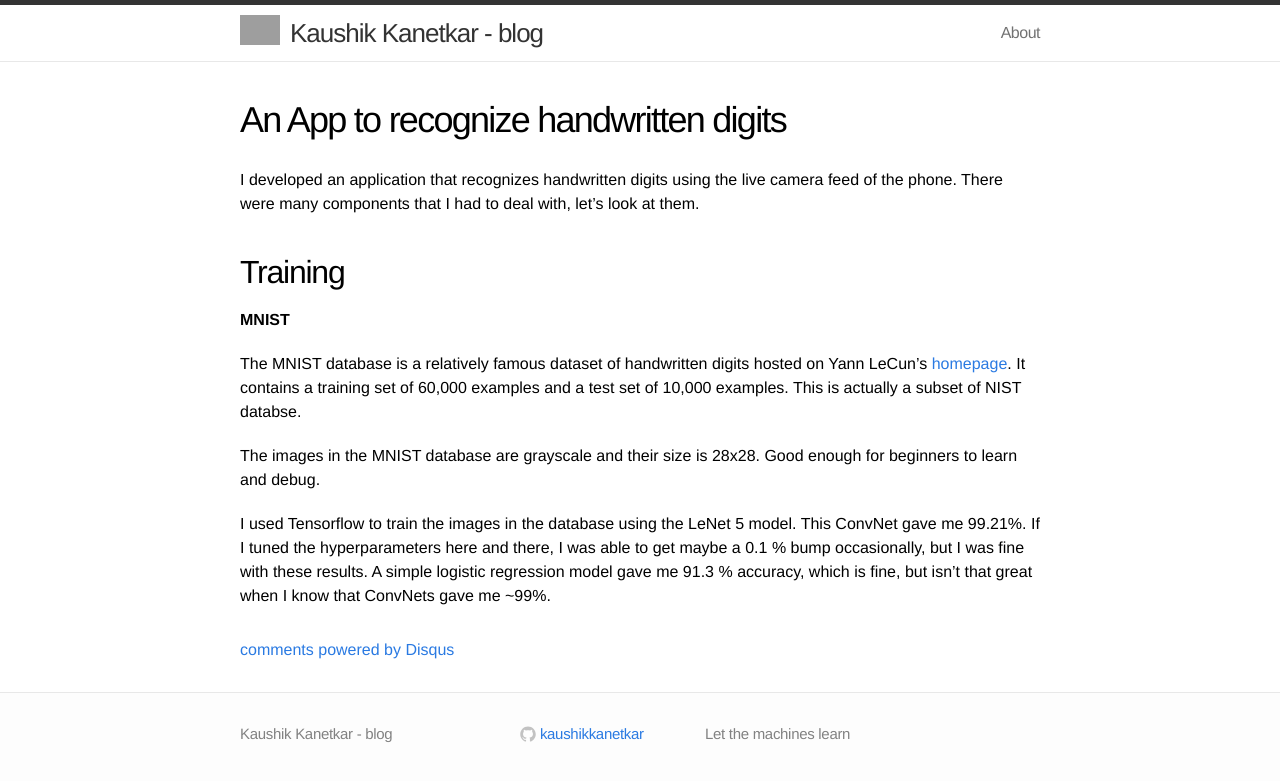
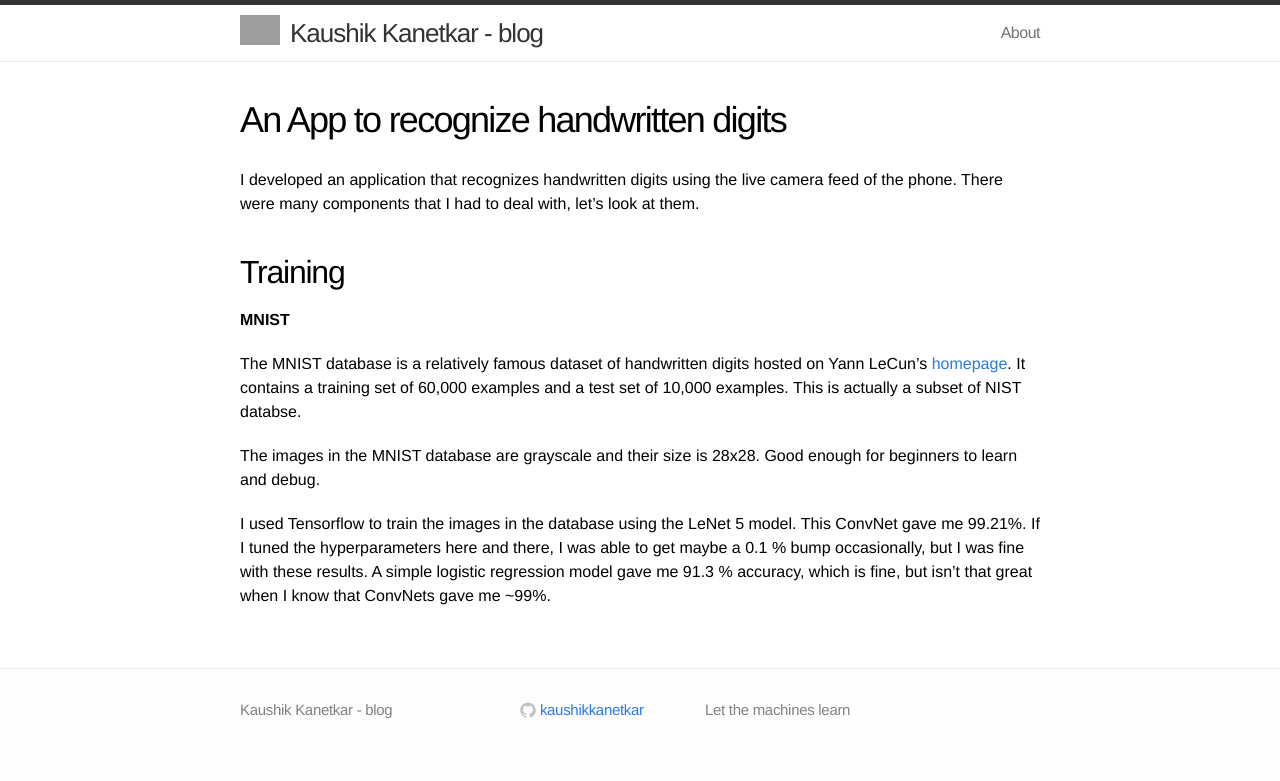
Before and after one commit to kaushikkanetkar/kaushikkanetkar.github.io, a Jekyll site: the page built from _posts/2017-09-25-tensorflow-app-mnist.markdown, in a window 1280 px wide. Shown: the top 781 px of the page. Built offline with Jekyll 4.4.1, drawn with Linux system fonts in a browser that asks for light colours; comment, search, counter and statistics services are not loaded; grey boxes are pictures that could not be loaded.

Commit message:
remove disqus

```diff
--- a/_layouts/page.html
+++ b/_layouts/page.html
@@ -25,8 +25,6 @@ layout: default
           (document.getElementsByTagName('head')[0] || document.getElementsByTagName('body')[0]).appendChild(dsq);
       })();
   </script>
-  <noscript>Please enable JavaScript to view the <a href="http://disqus.com/?ref_noscript">comments powered by Disqus.</a></noscript>
-  <a href="http://disqus.com" class="dsq-brlink">comments powered by <span class="logo-disqus">Disqus</span></a>
   {% endif %}
 
 </div>
--- a/_layouts/post.html
+++ b/_layouts/post.html
@@ -25,8 +25,6 @@ layout: default
           (document.getElementsByTagName('head')[0] || document.getElementsByTagName('body')[0]).appendChild(dsq);
       })();
   </script>
-  <noscript>Please enable JavaScript to view the <a href="http://disqus.com/?ref_noscript">comments powered by Disqus.</a></noscript>
-  <a href="http://disqus.com" class="dsq-brlink">comments powered by <span class="logo-disqus">Disqus</span></a>
   {% endif %}
 
 </div>
```
